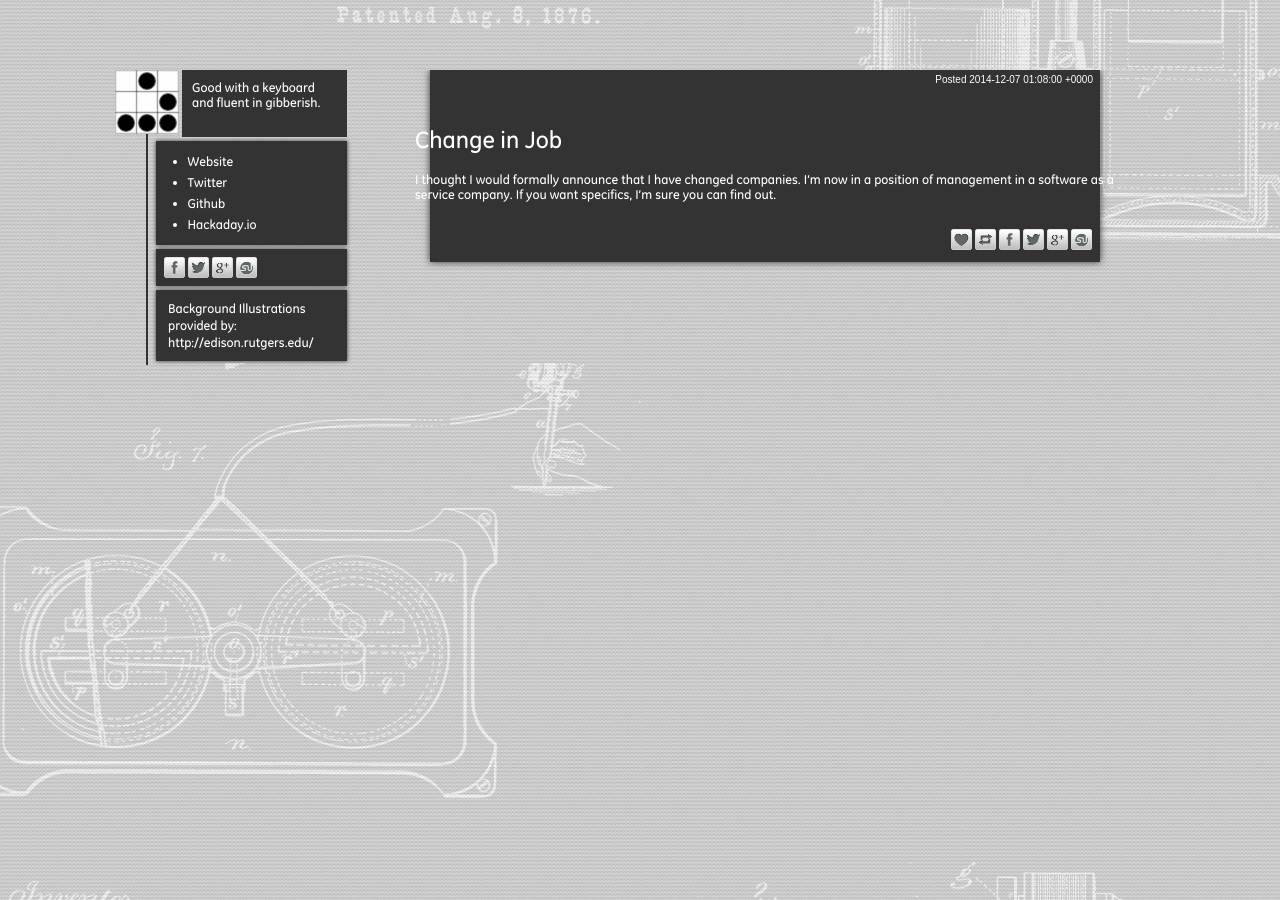
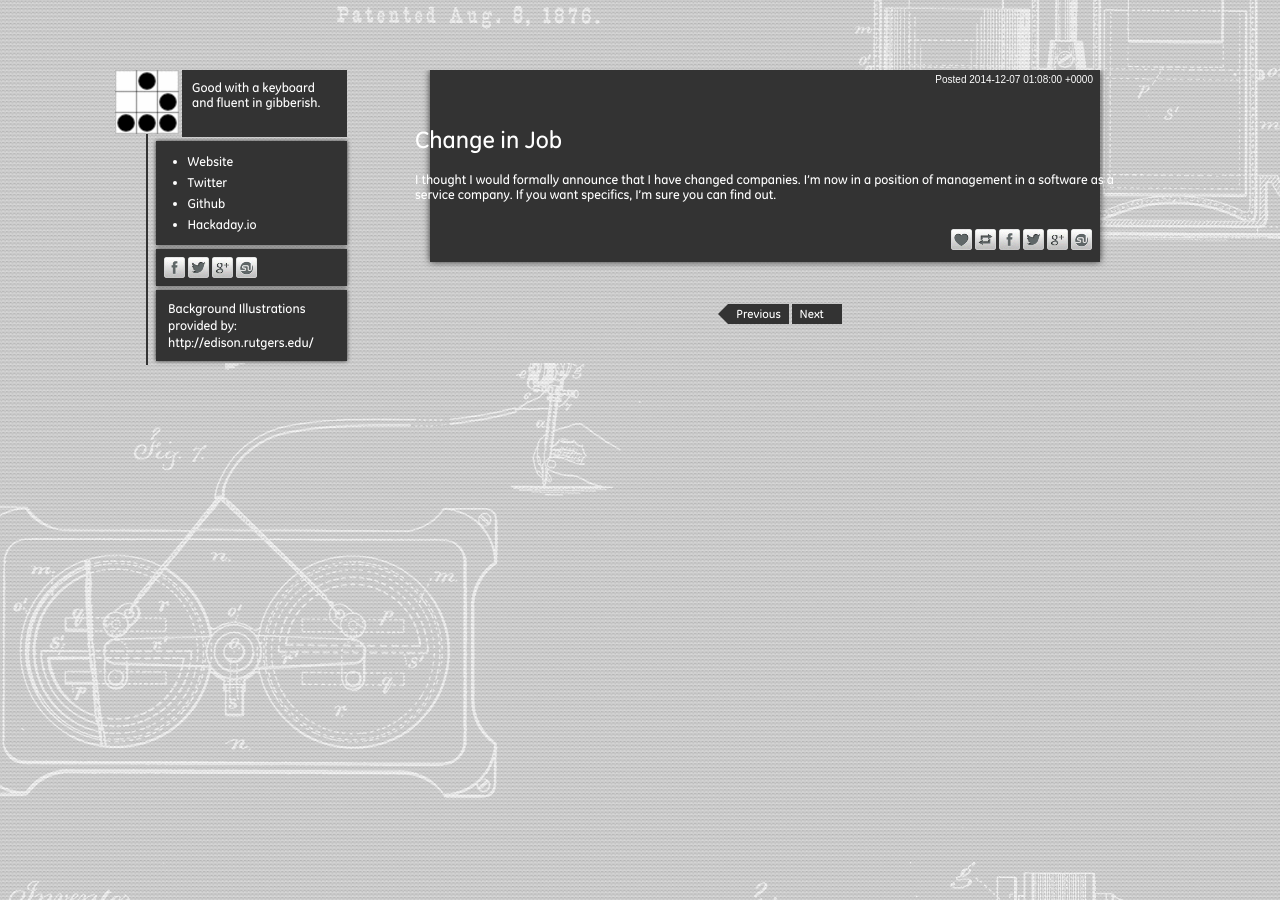
Before and after one commit to AstraLuma/qwertyuiop.ninja, a Jekyll site: the page built from _posts/2014-12-06-change-in-job.html, in a window 1280 px wide. Built offline with Jekyll 4.4.1, drawn with Linux system fonts in a browser that asks for light colours; nearby versions of some CDN libraries; comment, search, counter and statistics services are not loaded.

Commit message:
Add next/prev article links

```diff
--- a/_layouts/post.html
+++ b/_layouts/post.html
@@ -29,6 +29,15 @@ layout: base
     </div>
 </article>
 
+<div class="pagination">
+{% if page.previous %}
+    <a href="{{ page.previous.url }}" class="prevPage">Previous</a>
+{% endif %}
+{% if page.next %}
+    <a href="{{ page.next.url }}" class="nextPage">Next</a>
+{% endif %}
+</div>
+
 <article class="commentBox"><div id="disqus_thread"></div></article>
 <script type="text/javascript" src="http://disqus.com/forums/qwertyuiopninja/embed.js"></script>
 <noscript><a href="http://qwertyuiopninja.disqus.com/?url=ref">View the discussion thread</a></noscript>
--- a/assets/style_built.scss
+++ b/assets/style_built.scss
@@ -279,10 +279,12 @@ article {
 	display: block;
 	float: left;
 	width: 670px;
-	margin-bottom: 50px;
 	background: #333;
 	box-shadow: 0px 0px 7px rgba(50, 50, 50, 1);
 	position: relative;
+}
+article + article {
+	margin-top: 50px;
 }
 .postInner {
 	position: relative;
@@ -629,7 +631,6 @@ h1, h4 {
 }
 
 /* DISQUS */
-article.commentBox { margin-top: -42px; }
 #disqus_thread {
 	width: 630px;
 	margin-left: 20px;
```
